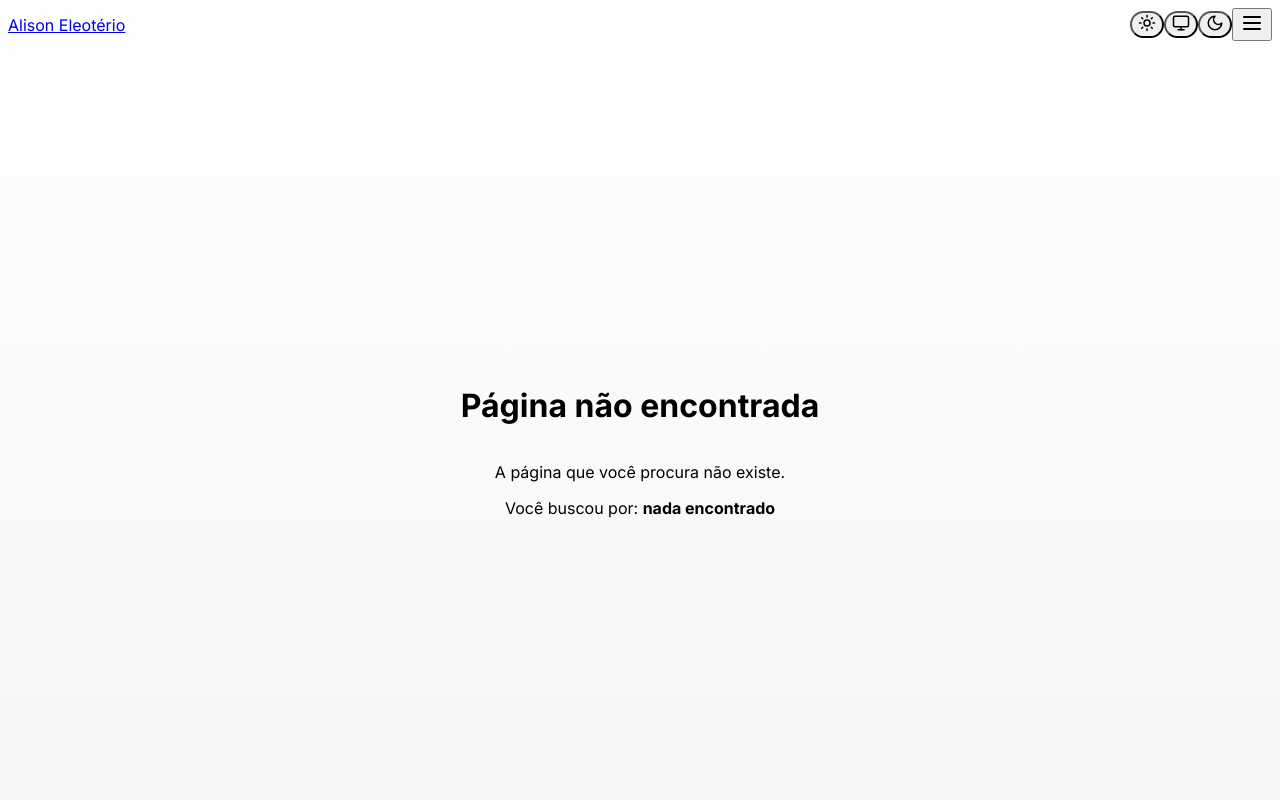
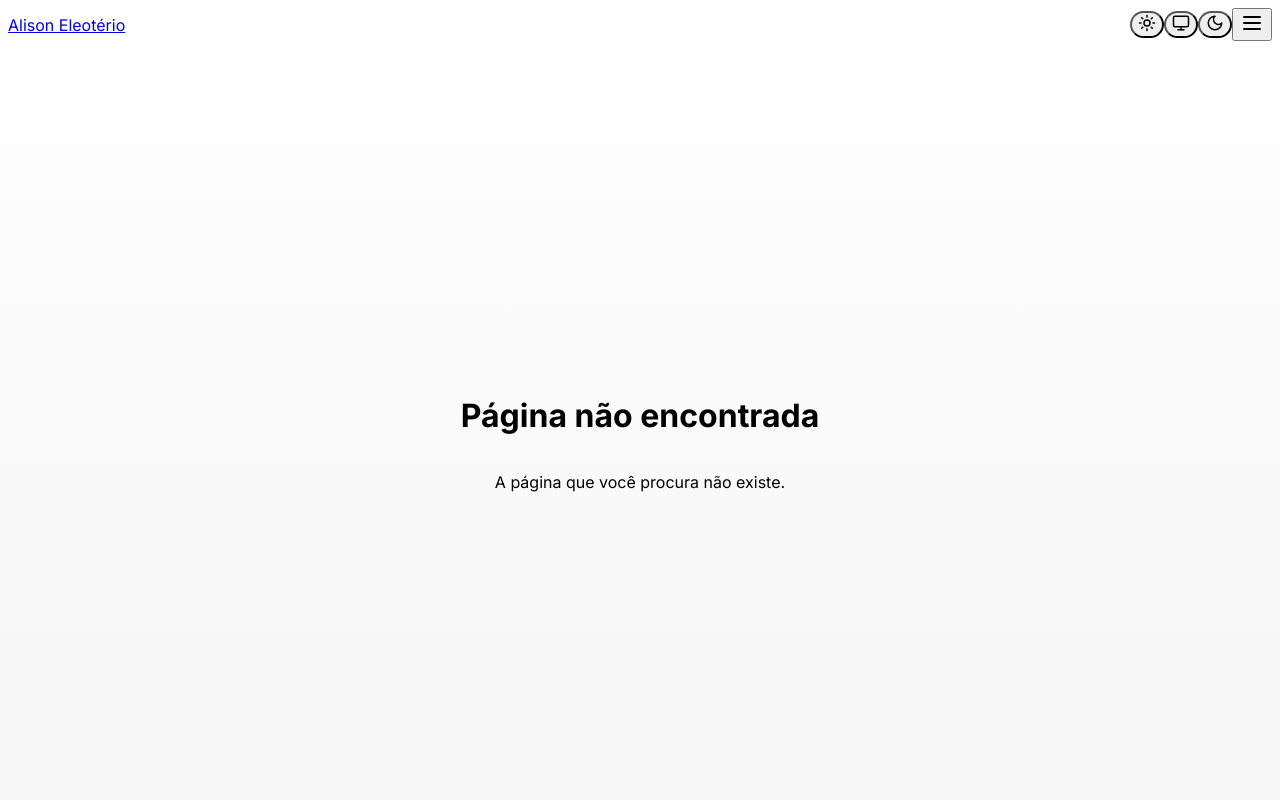
Before and after one commit to alisoneleoterio/template0001, a Next.js app: page /404 in a window 1280 px wide. Shown: the top 800 px of the page. Built offline with nearby package versions, Linux system fonts and the light colour scheme.

Commit message:
refactor: remove NotFoundClient e ajusta página 404 para build estático

```diff
--- a/app/404/notfoundclient.tsx
+++ /dev/null
@@ -1,14 +0,0 @@
-'use client'
-
-import { useSearchParams } from 'next/navigation'
-
-export default function NotFoundClient() {
-  const params = useSearchParams()
-  const search = params.get('query') || 'nada encontrado'
-
-  return (
-    <div className="mt-4 text-sm text-gray-500">
-      Você buscou por: <strong>{search}</strong>
-    </div>
-  )
-}
--- a/app/404/page.tsx
+++ b/app/404/page.tsx
@@ -1,17 +1,10 @@
-import { Suspense } from 'react'
-import NotFoundClient from './notfoundclient'
-
-export const dynamic = 'force-dynamic'
+// app/404/page.tsx
 
 export default function NotFoundPage() {
   return (
     <div className="min-h-screen flex flex-col justify-center items-center p-4 text-center">
       <h1 className="text-4xl font-bold">Página não encontrada</h1>
       <p className="text-lg mt-2">A página que você procura não existe.</p>
-
-      <Suspense fallback={<p className="mt-4 text-sm text-gray-400">Carregando…</p>}>
-        <NotFoundClient />
-      </Suspense>
     </div>
-  )
+  );
 }
```
